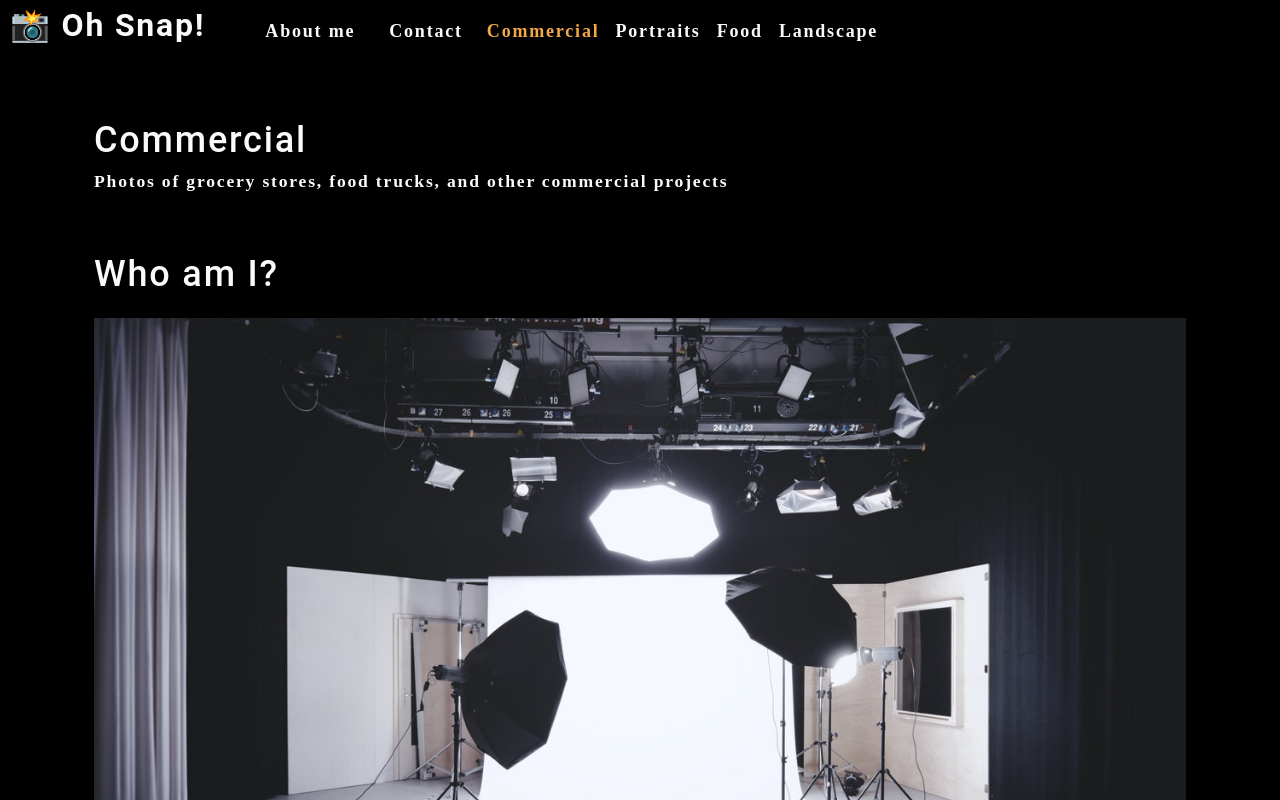
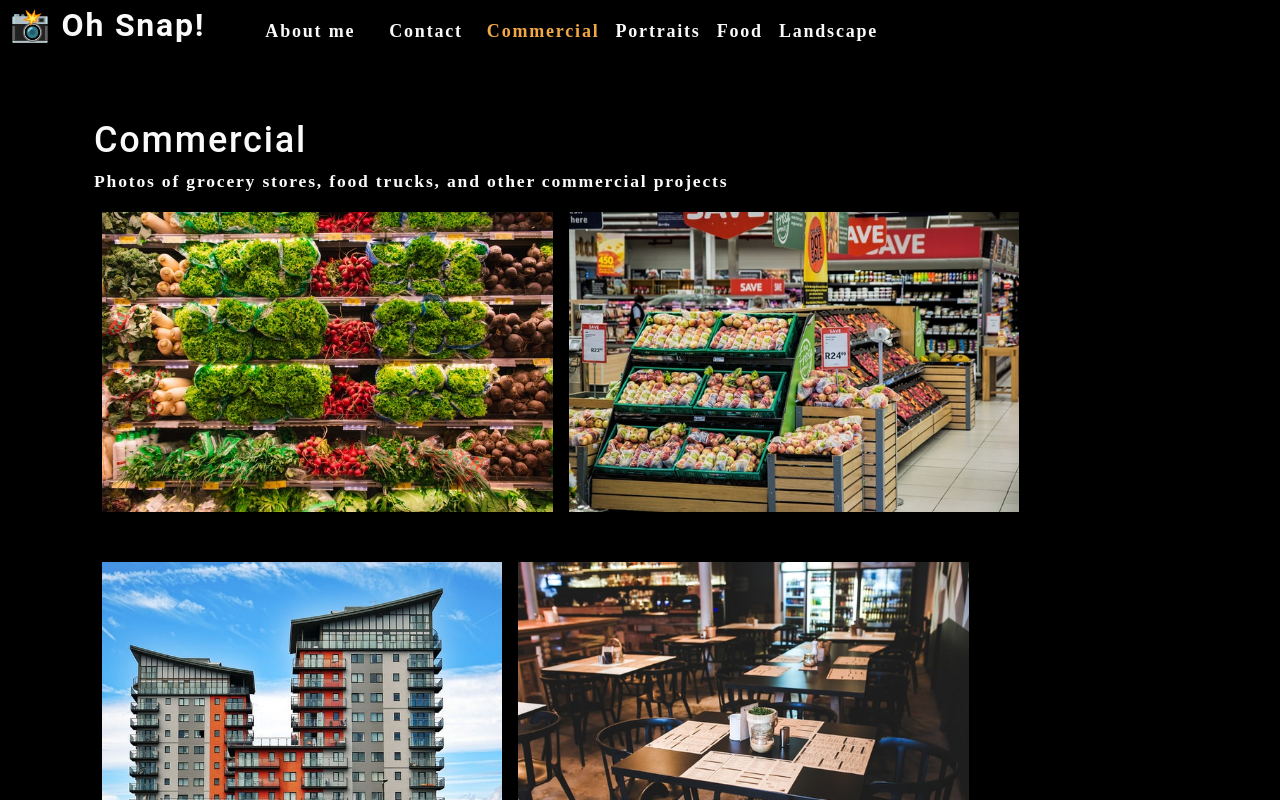
Before and after one commit to DanM1996/photo-port, a React (Create React App) app: page / in a window 1280 px wide. Shown: the top 800 px of the page. Built offline with nearby package versions, Linux system fonts and the light colour scheme.

Commit message:
photos load properly now

```diff
--- a/src/App.js
+++ b/src/App.js
@@ -7,19 +7,19 @@ import Gallery from './components/Gallery';
 function App() {
   const [categories] = useState([
     {
-        name: "Commercial",
+        name: "commercial",
         description: "Photos of grocery stores, food trucks, and other commercial projects",
     },
     {
-        name: "Portraits",
+        name: "portraits",
         description: "Portraits of people in my life"
     },
     {
-        name: "Food",
+        name: "food",
         description: "Delicious delicacies"
     },
     {
-        name: "Landscape",
+        name: "landscape",
         description: "Fields, farmhouses, waterfalls, and the beauty of nature"
     },
 ]);
--- a/src/components/PhotoList/index.js
+++ b/src/components/PhotoList/index.js
@@ -107,7 +107,7 @@ const PhotoList = ({ category }) => {
       <div className="flex-row">
         {currentPhotos.map((image, i) => (
           <img
-            src={require(`../../assets/small/${category}/${i}.jpg`)}
+            src={require(`../../assets/small/${category}/${i}.jpg`).default}
             alt={image.name}
             className="img-thumbnail mx-1"
             key={image.name}
```
